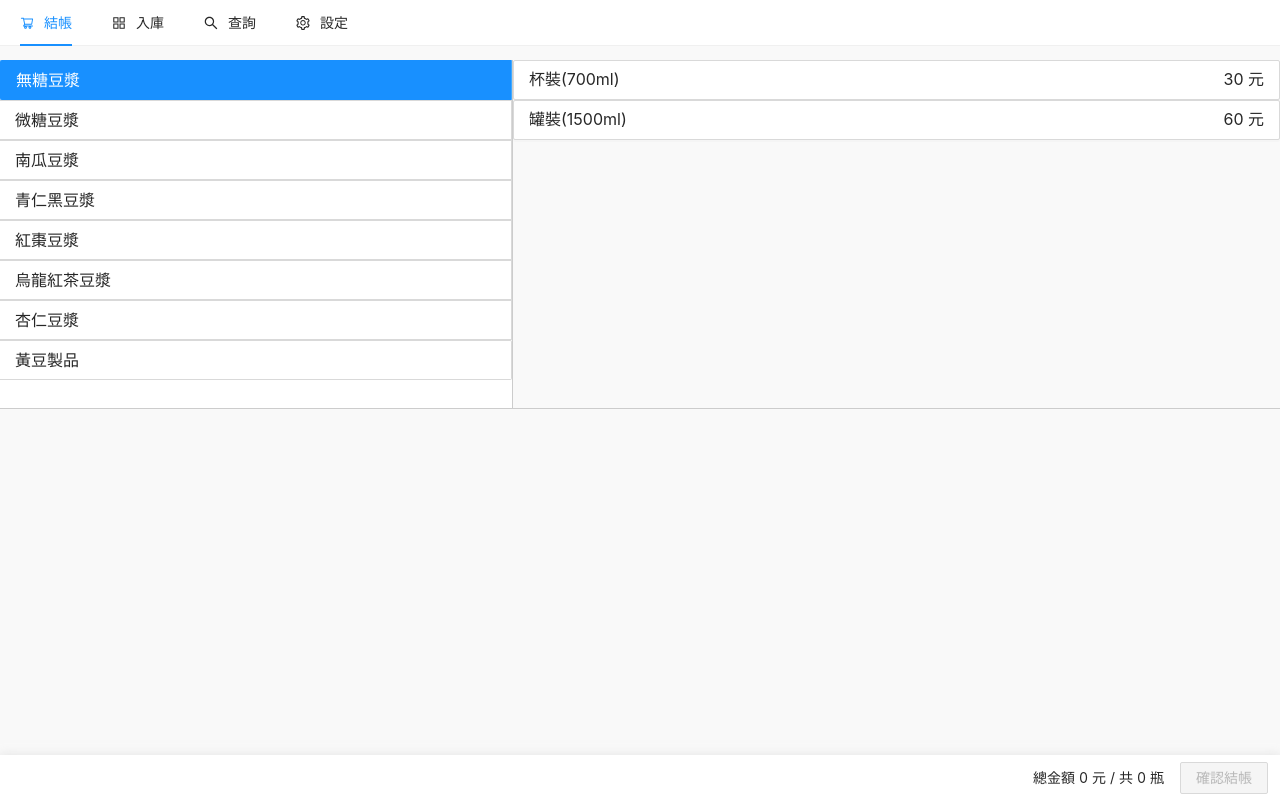
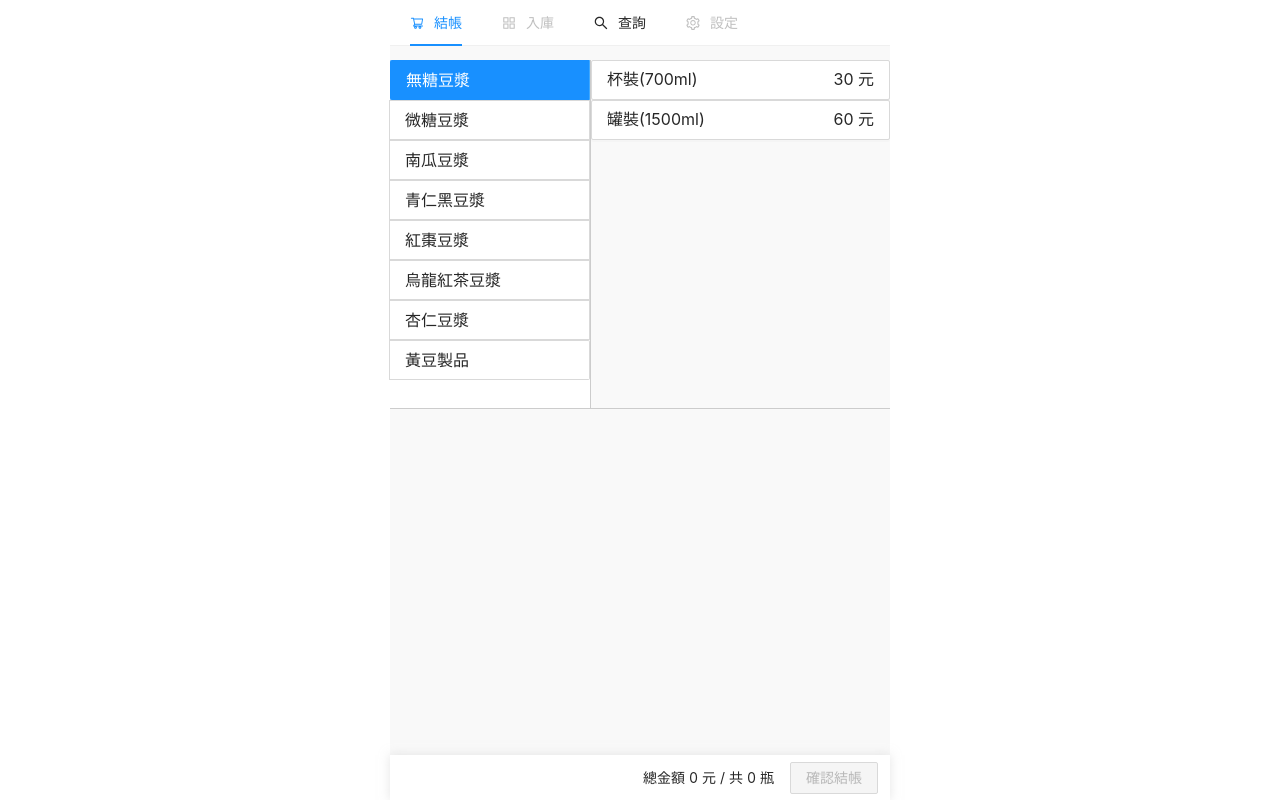
Before and after one commit to kero13ro/pos-gin, a React (Create React App) app: page / in a window 1280 px wide. Built offline with nearby package versions, Linux system fonts and the light colour scheme.

Commit message:
add get all

```diff
--- a/src/App.js
+++ b/src/App.js
@@ -38,13 +38,17 @@ const App = () => {
   };
 
   const submitCart = async () => {
+    let res;
     const params = {
       date: new Date().toLocaleDateString(),
       time: dayjs().format("HH:mm:ss"),
       cart,
     };
-
-    const res = await axiosIns.post("add", params);
+    try {
+      res = await axiosIns.post("add", params);
+    } catch (error) {
+      return Promise.reject(error);
+    }
 
     return Promise.resolve(res);
   };
--- a/src/App.scss
+++ b/src/App.scss
@@ -1,6 +1,8 @@
 .root {
   display: grid;
   height: 100vh;
+  max-width: 500px;
+  margin: 0 auto;
   grid-template-rows: 60px 1fr 1fr 45px;
   grid-template-columns: 2fr 3fr;
   background-color: #f9f9f9;
--- a/src/components/ConfirmModal.js
+++ b/src/components/ConfirmModal.js
@@ -1,5 +1,5 @@
 import React from "react";
-import { Modal, Button } from "antd";
+import { Modal, Button, message } from "antd";
 
 export default function ConfirmModal(props) {
   const [visible, setVisible] = React.useState(false);
@@ -7,7 +7,12 @@ export default function ConfirmModal(props) {
 
   const handleOk = async () => {
     setConfirmLoading(true);
-    await props.submitCart();
+
+    try {
+      await props.submitCart();
+    } catch (error) {
+      message.info("伺服器錯誤: " + error);
+    }
 
     setVisible(false);
     setConfirmLoading(false);
--- a/src/components/Header.js
+++ b/src/components/Header.js
@@ -6,6 +6,8 @@ import {
   ShoppingCartOutlined,
   SettingOutlined,
 } from "@ant-design/icons";
+// import { message } from "antd";
+import { notification } from "antd";
 import { axiosIns } from "../utilities/axios";
 
 export default function Header() {
@@ -16,7 +18,14 @@ export default function Header() {
 
   const getAll = () => {
     axiosIns.get("all").then((res) => {
-      alert(res.data);
+      // message.info(res.data);
+      notification.open({
+        message: "全部庫存",
+        description: res.data,
+        onClick: () => {
+          console.log("Notification Clicked!");
+        },
+      });
     });
   };
 
@@ -25,13 +34,13 @@ export default function Header() {
       <Menu.Item key="mail" icon={<ShoppingCartOutlined />}>
         結帳
       </Menu.Item>
-      <Menu.Item key="app" icon={<AppstoreOutlined onClick={getAll} />}>
+      <Menu.Item key="app" icon={<AppstoreOutlined />} disabled>
         入庫
       </Menu.Item>
-      <Menu.Item key="app2" icon={<SearchOutlined />}>
+      <Menu.Item key="app2" icon={<SearchOutlined onClick={getAll} />}>
         查詢
       </Menu.Item>
-      <Menu.Item key="app3" icon={<SettingOutlined />}>
+      <Menu.Item key="app3" icon={<SettingOutlined />} disabled>
         設定
       </Menu.Item>
     </Menu>
--- a/src/data/category.js
+++ b/src/data/category.js
@@ -21,6 +21,7 @@ const allItems = [
     sub: [
       { id: 301, subName: "杯裝(700ml)", price: 65 },
       { id: 302, subName: "罐裝(1000ml)", price: 80 },
+      { id: 303, subName: "大罐裝(1500ml)", price: 120 },
     ],
   },
   {
@@ -45,6 +46,7 @@ const allItems = [
     sub: [
       { id: 601, subName: "杯裝(700ml)", price: 65 },
       { id: 602, subName: "罐裝(1000ml)", price: 80 },
+      { id: 603, subName: "大罐裝(1500ml)", price: 120 },
     ],
   },
   {
@@ -53,6 +55,7 @@ const allItems = [
     sub: [
       { id: 701, subName: "杯裝(700ml)", price: 65 },
       { id: 702, subName: "罐裝(1000ml)", price: 80 },
+      { id: 703, subName: "大罐裝(1500ml)", price: 120 },
     ],
   },
   {
```
Also changed, not shown: src/static/sheet.png (added), 1 other file (tests, documents, lock files or other folders).
